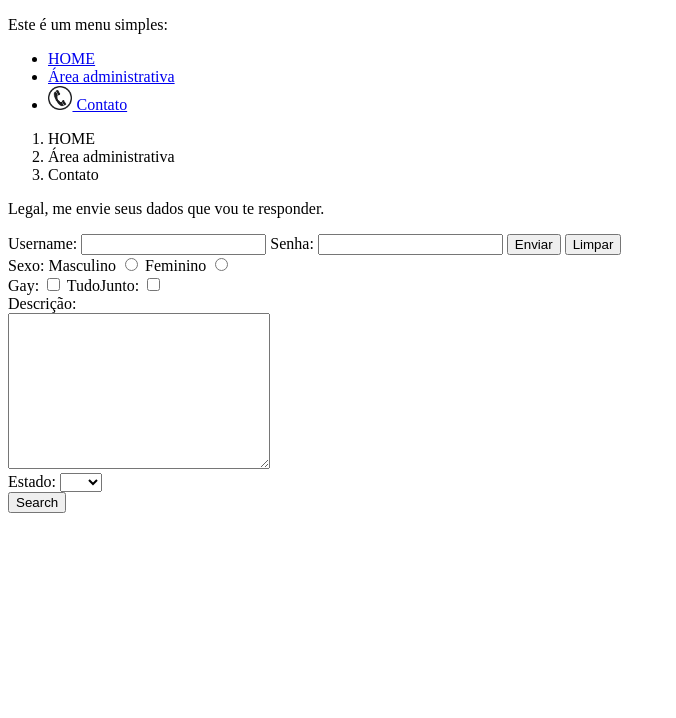
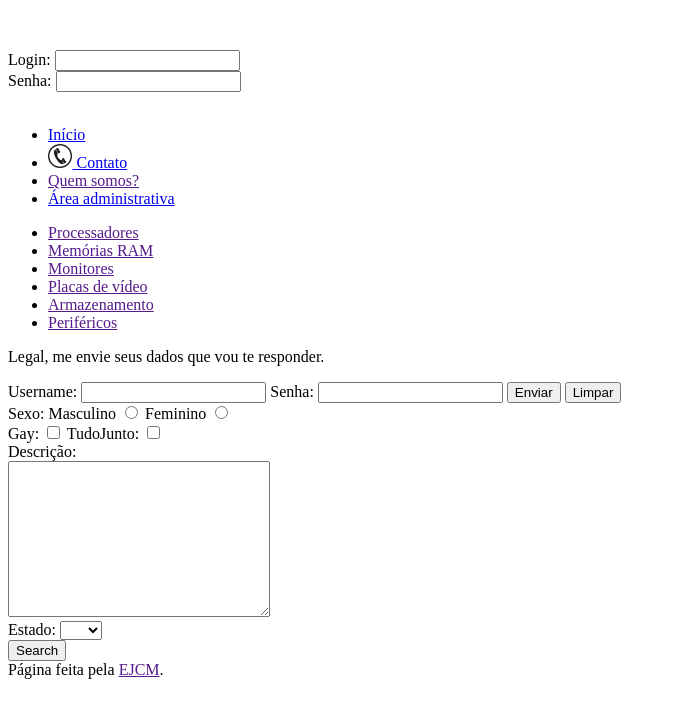
Before and after one commit to thbighead/rodalol, a Laravel app: page /contato in a window 1280 px wide. Shown: the top 718 px of the page, without its empty margins (0-676 px from the left). Run offline with Laravel 8, Linux system fonts and the light colour scheme; settings files or empty folders that the repository lacks are supplied.

Commit message:
adicionado a masterpage, paginas de contato, areaAdm e inicial jah estao usando-a

```diff
--- a/app/Http/rotas/admin.php
+++ b/app/Http/rotas/admin.php
@@ -1,5 +1,5 @@
 <?php
 
 Route::get('admin', function () {
-    return view("admin.home");
+    return view("admin.areaAdmin");
 });
--- a/app/Http/routes.php
+++ b/app/Http/routes.php
@@ -14,5 +14,5 @@ require_once __DIR__.'/rotas/admin.php';
 require_once __DIR__.'/rotas/contato.php';
 
 Route::get('/', function () {
-    return view('home');
+    return view('newHome');
 });
--- a/resources/views/contato.blade.php
+++ b/resources/views/contato.blade.php
@@ -1,34 +1,8 @@
-<!doctype html>
-<html lang="pt-BR">
-<head>
-    <meta charset="UTF-8">
-    <title>Contatos</title>
-</head>
-<body>
-<header>
-    <nav>
-        <p>Este &eacute; um menu simples:</p>
-        <ul>
-            <li>
-                <a href="<?php echo url('/'); ?>">HOME</a>
-            </li>
-            <li>
-                <a href="admin">&Aacute;rea administrativa</a>
-            </li>
-            <li>
-                <a href="<?php echo url('contato'); ?>">
-                    <img src="imgs/phone.png" width="2%" height="2%" title="Contato"> Contato
-                </a>
-            </li>
-        </ul>
-        <ol>
-            <li>HOME</li>
-            <li>&Aacute;rea administrativa</li>
-            <li>Contato</li>
-        </ol>
-    </nav>
-</header>
-<section>
+@extends('masterpage')
+
+@section('title', 'Contato')
+
+@section('content')
     <p>Legal, me envie seus dados que vou te responder.</p>
 
     <form action="http://google.com/search" method="get" target="_blank">
@@ -67,6 +41,4 @@
         <br>
         <input type="submit" value="Search">
     </form>
-</section>
-</body>
-</html>
+@endsection
--- a/resources/views/masterpage.blade.php
+++ b/resources/views/masterpage.blade.php
@@ -2,11 +2,11 @@
 <html lang="pt-BR">
 <head>
     <meta charset="UTF-8">
-    <title>RodaLOL inform&aacute;tica</title>
+    <title>RodaLOL - @yield('title')</title>
 </head>
 <body>
 <header>
-    <div>
+    <div class="logo-columns">
         <figure>
             <img src="" alt="">
         </figure>
@@ -19,7 +19,7 @@
         </form>
     </div>
     <br>
-    <section name="Hbar">
+    <div class="hmenu">
         <nav>
             <ul>
                 <li>
@@ -38,9 +38,9 @@
                 </li>
             </ul>
         </nav>
-    </section>
+    </div>
 </header>
-<section name="Vbar">
+<div class="vmenu">
     <nav>
         <ul>
             <li><a href="">Processadores</a></li>
@@ -51,7 +51,10 @@
             <li><a href="">Perif&eacute;ricos</a></li>
         </ul>
     </nav>
-</section>
+</div>
+<div class="container">
+    @yield('content')
+</div>
 <footer>
     <div>
         P&aacute;gina feita pela <a href="">EJCM</a>.
```
Also changed, not shown: resources/views/admin/areaAdmin.blade.php (added, +7 -0 lines), resources/views/newHome.blade.php (added, +23 -0 lines).
